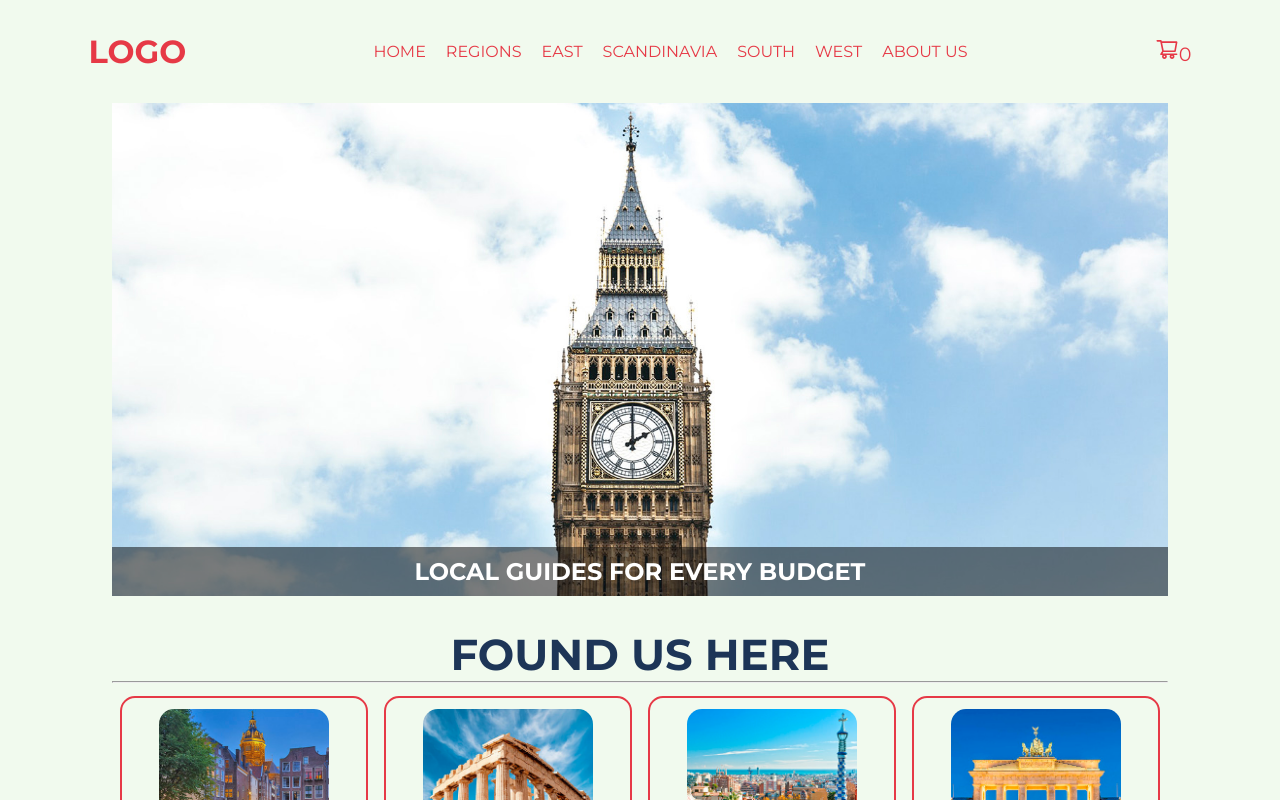
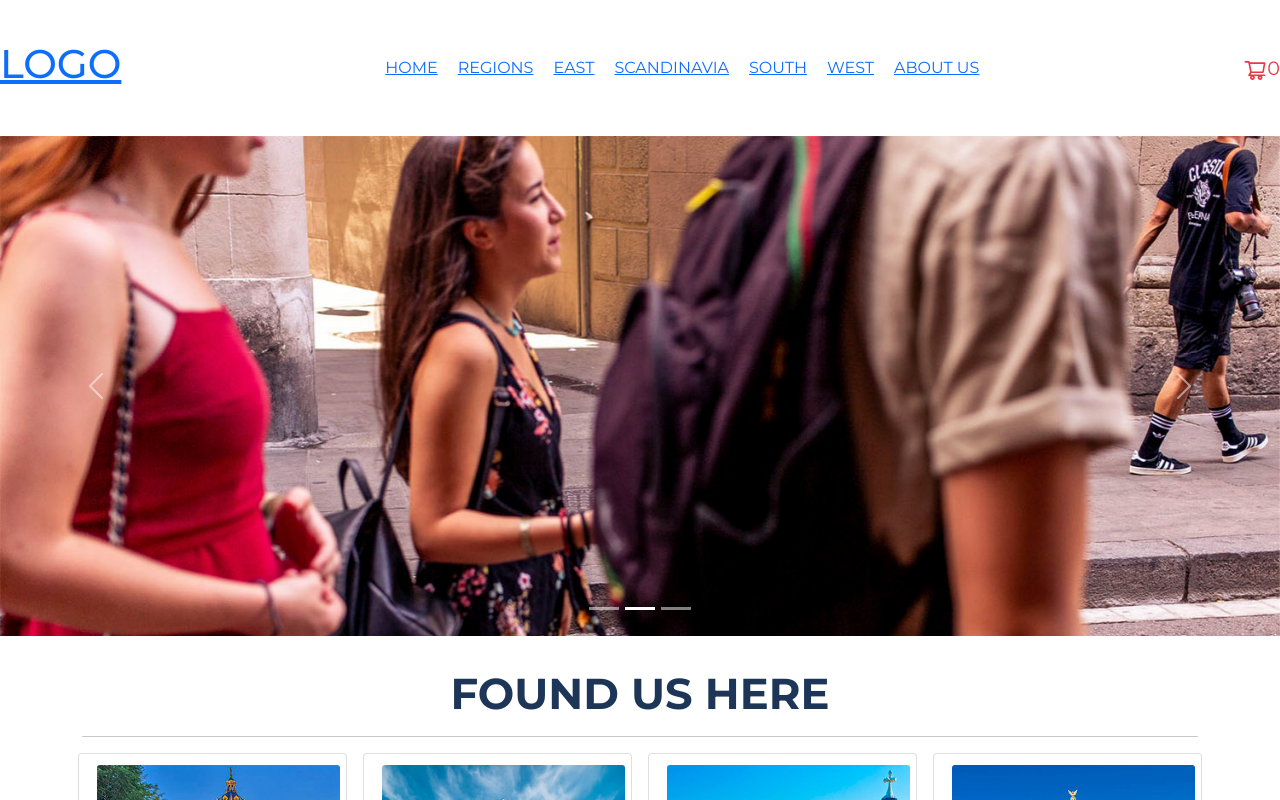
Before and after one commit to franciccone/ecommerce-react, a React (Create React App) app: page / in a window 1280 px wide. Shown: the top 800 px of the page. Built offline with nearby package versions, Linux system fonts and the light colour scheme.

Commit message:
Add slider with Bootstrap

```diff
--- a/package.json
+++ b/package.json
@@ -8,6 +8,7 @@
     "@testing-library/user-event": "^12.8.3",
     "bootstrap": "^5.1.0",
     "react": "^17.0.2",
+    "react-bootstrap": "^2.0.0-beta.6",
     "react-dom": "^17.0.2",
     "react-icons": "^4.2.0",
     "react-router-dom": "^5.2.0",
--- a/src/App.js
+++ b/src/App.js
@@ -1,10 +1,11 @@
 import NavBar from './components/NavBar/NavBar';
 import Footer from './components/Footer/Footer';
-import Slider from './components/Slider/Slider';
+import BootstrapCarousel from './components/BootstrapCarousel/BootstrapCarousel';
 import ItemListContainer from "./components/ItemListContainer/ItemListContainer";
 import ItemDetailContainer from './components/ItemDetailContainer/ItemDetailContainer';
 import About from './components/About/About';
 import './styles/styles.css'
+import 'bootstrap/dist/css/bootstrap.min.css';
 import { BrowserRouter, Switch, Route, Redirect } from "react-router-dom";
 
 function App() {
@@ -15,7 +16,9 @@ function App() {
 
         <Switch>
           <Route exact path="/">
-            <Slider/>
+            <div className="App">
+              <BootstrapCarousel/>
+            </div>
             <ItemListContainer/>
           </Route>
 
--- /dev/null
+++ b/src/components/BootstrapCarousel/BootstrapCarousel.js
@@ -0,0 +1,44 @@
+import React, { Component } from 'react';
+import './BootstrapCarousel.css';
+import ImgLondon from "../../img/sliderlondon.jpg";
+import ImgGuide from "../../img/sliderguide.jpg";
+import ImgPostcard from "../../img/sliderpostcard.jpg";
+import Carousel from 'react-bootstrap/Carousel';
+
+export class BootstrapCarousel extends Component {
+
+    render() {
+        return (
+
+            <Carousel className="container-slider">
+                <Carousel.Item>
+                <img
+                    className="d-block w-100 slide-img"
+                    src={ImgLondon}
+                    alt="London Big Ben"
+                />
+                </Carousel.Item>
+
+                <Carousel.Item>
+                <img
+                    className="d-block w-100 slide-img"
+                    src={ImgGuide}
+                    alt="Tourist guide"
+                />
+                </Carousel.Item>
+
+                <Carousel.Item>
+                <img
+                    className="d-block w-100 slide-img"
+                    src={ImgPostcard}
+                    alt="Munich postcard"
+                />
+                </Carousel.Item>
+
+            </Carousel>
+        );
+    };
+
+};
+
+export default BootstrapCarousel;
--- a/src/components/Slider/Slider.js
+++ /dev/null
@@ -1,35 +0,0 @@
-import React from 'react';
-import './Slider.css';
-import ImgLondon from "../../img/sliderlondon.jpg";
-import ImgGuide from "../../img/sliderguide.jpg";
-import ImgPostcard from "../../img/sliderpostcard.jpg";
-
-export const Slider = ( ) => {
-
-    return (
-        <section className="container">
-            <div className="container-slider">
-                <div className="slide">
-                    <img className="slide-img" src={ImgLondon} alt="London Big Ben"/>
-                    <div className="slide-text">
-                        <h1>Local guides for every budget</h1>
-                    </div>
-                </div>
-                <div className="slide">
-                    <img className="slide-img" src={ImgGuide} alt="Guide with tourists"/>
-                    <div className="slide-text">
-                        <h1>Local guides for every budget</h1>
-                    </div>
-                </div>
-                <div className="slide">
-                    <img className="slide-img" src={ImgPostcard} alt="Munich Postcard"/>
-                    <div className="slide-text">
-                        <h1>Local guides for every budget</h1>
-                    </div>
-                </div>
-            </div>
-        </section>
-    );
-};
-
-export default Slider;
```
Also changed, not shown: src/components/BootstrapCarousel/BootstrapCarousel.css (renamed from src/components/Slider/Slider.css), 1 other file (tests, documents, lock files or other folders).
